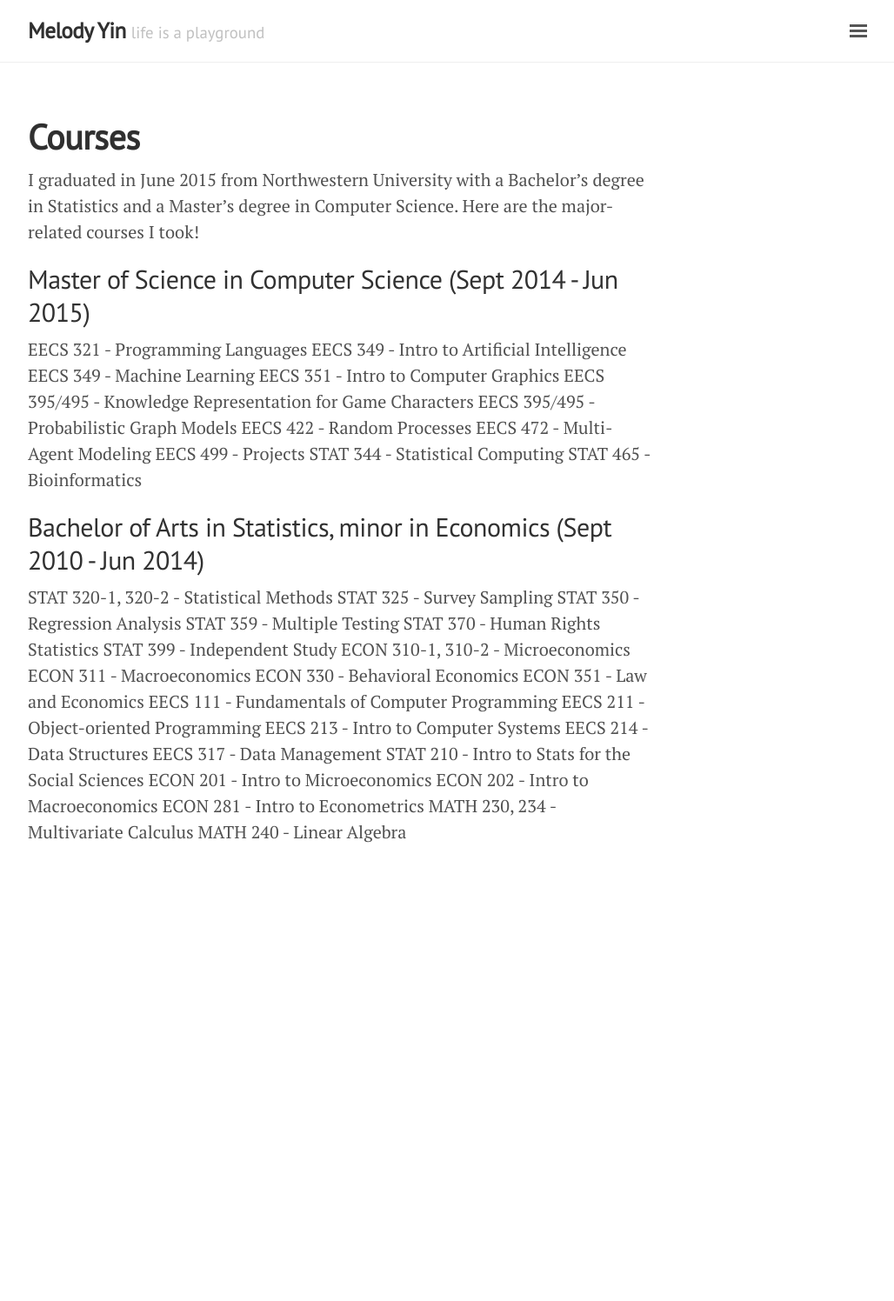
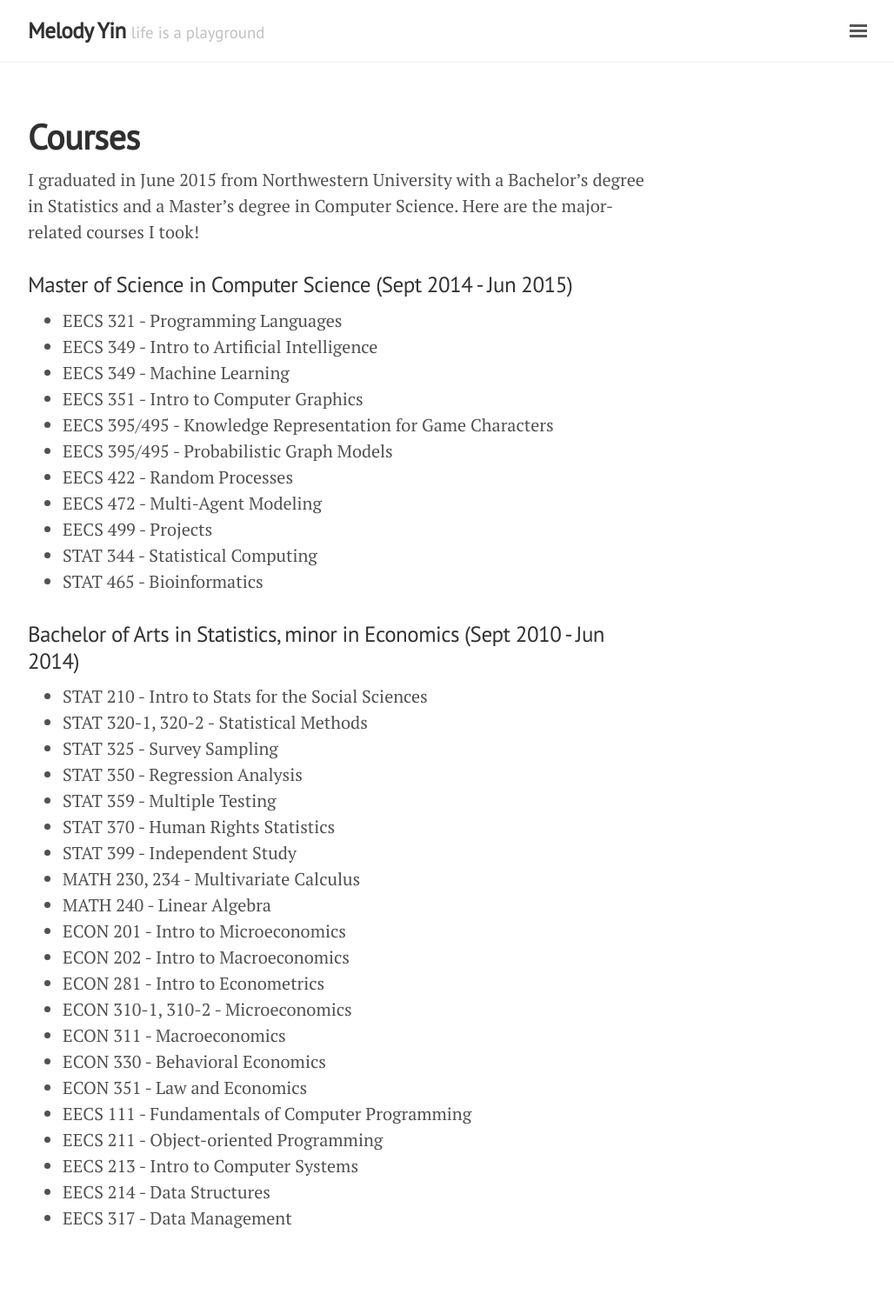
Before and after one commit to melodyyin/melodyyin.github.io, a Jekyll site: the page built from courses.md, in a window 1280 px wide. Shown: the whole page at 87% size, without its empty margins (248-1276 px from the left). Built offline with Jekyll 4.4.1, drawn with Linux system fonts in a browser that asks for light colours; before the commit the page ends 1052 px from its top, so only the background shows below that.

Commit message:
shld serve b4 commit

```diff
--- a/courses.md
+++ b/courses.md
@@ -5,38 +5,39 @@
 
 I graduated in June 2015 from Northwestern University with a Bachelor's degree in Statistics and a Master's degree in Computer Science. Here are the major-related courses I took!
 
-##Master of Science in Computer Science (Sept 2014 - Jun 2015)
-EECS 321 - Programming Languages
-EECS 349 - Intro to Artificial Intelligence
-EECS 349 - Machine Learning
-EECS 351 - Intro to Computer Graphics
-EECS 395/495 - Knowledge Representation for Game Characters
-EECS 395/495 - Probabilistic Graph Models
-EECS 422 - Random Processes
-EECS 472 - Multi-Agent Modeling
-EECS 499 - Projects
-STAT 344 - Statistical Computing
-STAT 465 - Bioinformatics
+###Master of Science in Computer Science (Sept 2014 - Jun 2015)
 
-##Bachelor of Arts in Statistics, minor in Economics (Sept 2010 - Jun 2014)
-STAT 320-1, 320-2 - Statistical Methods
-STAT 325 - Survey Sampling
-STAT 350 - Regression Analysis
-STAT 359 - Multiple Testing
-STAT 370 - Human Rights Statistics
-STAT 399 - Independent Study
-ECON 310-1, 310-2 - Microeconomics
-ECON 311 - Macroeconomics
-ECON 330 - Behavioral Economics
-ECON 351 - Law and Economics
-EECS 111 - Fundamentals of Computer Programming
-EECS 211 - Object-oriented Programming
-EECS 213 - Intro to Computer Systems
-EECS 214 - Data Structures
-EECS 317 - Data Management
-STAT 210 - Intro to Stats for the Social Sciences
-ECON 201 - Intro to Microeconomics
-ECON 202 - Intro to Macroeconomics
-ECON 281 - Intro to Econometrics
-MATH 230, 234 - Multivariate Calculus
-MATH 240 - Linear Algebra
+* EECS 321 - Programming Languages
+* EECS 349 - Intro to Artificial Intelligence
+* EECS 349 - Machine Learning
+* EECS 351 - Intro to Computer Graphics
+* EECS 395/495 - Knowledge Representation for Game Characters
+* EECS 395/495 - Probabilistic Graph Models
+* EECS 422 - Random Processes
+* EECS 472 - Multi-Agent Modeling
+* EECS 499 - Projects
+* STAT 344 - Statistical Computing
+* STAT 465 - Bioinformatics
+
+###Bachelor of Arts in Statistics, minor in Economics (Sept 2010 - Jun 2014)
+* STAT 210 - Intro to Stats for the Social Sciences
+* STAT 320-1, 320-2 - Statistical Methods
+* STAT 325 - Survey Sampling
+* STAT 350 - Regression Analysis
+* STAT 359 - Multiple Testing
+* STAT 370 - Human Rights Statistics
+* STAT 399 - Independent Study
+* MATH 230, 234 - Multivariate Calculus
+* MATH 240 - Linear Algebra
+* ECON 201 - Intro to Microeconomics
+* ECON 202 - Intro to Macroeconomics
+* ECON 281 - Intro to Econometrics
+* ECON 310-1, 310-2 - Microeconomics
+* ECON 311 - Macroeconomics
+* ECON 330 - Behavioral Economics
+* ECON 351 - Law and Economics
+* EECS 111 - Fundamentals of Computer Programming
+* EECS 211 - Object-oriented Programming
+* EECS 213 - Intro to Computer Systems
+* EECS 214 - Data Structures
+* EECS 317 - Data Management
```
Also changed, not shown: about.md (+1 -1 lines).
